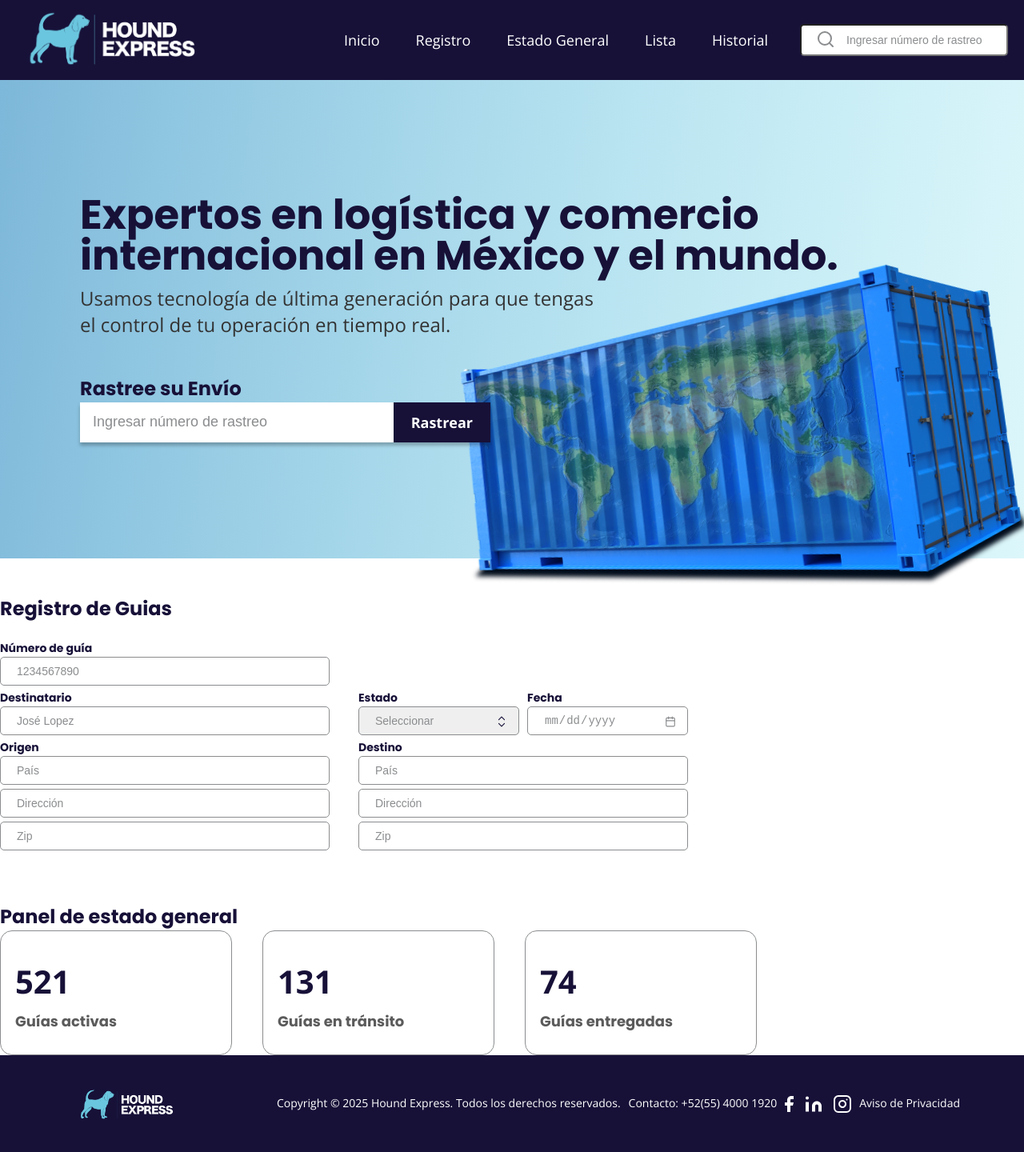
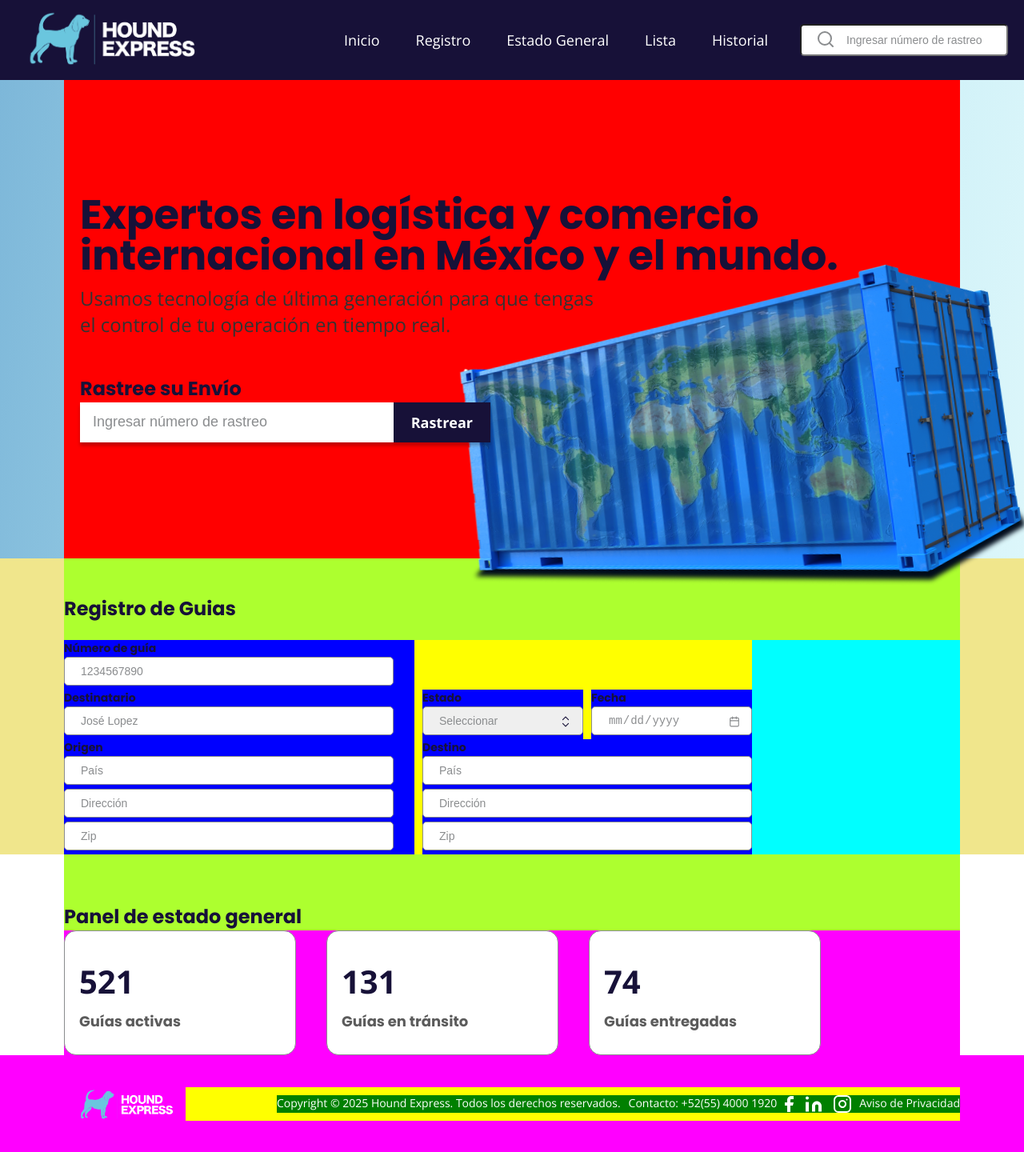
Before and after one commit to ego-mejia/hound-express-react, a React (Vite) app: page / in a window 1280 px wide. Shown: the whole page at 80% size. Built offline with nearby package versions, Linux system fonts and the light colour scheme.

Commit message:
normalized wrapper max-width for banner, register and general sections

```diff
--- a/src/components/Banner/style.ts
+++ b/src/components/Banner/style.ts
@@ -1,8 +1,11 @@
 import styled from "styled-components";
-import { wrapperMixin } from "../../styles/mixins";
+
+// Mixins
+import { wrapperMixin, bgDebug } from "../../styles/mixins";
 
 export const Main = styled.section`
-    background-color: magenta;
+    ${bgDebug('transparent','magenta')};
+
 
     display: flex;
     flex-direction: column;
@@ -22,7 +25,8 @@ export const Main = styled.section`
 
 export const Wrapper = styled.div`
     ${wrapperMixin};
-    /* background-color: red; */
+    ${bgDebug('transparent','red')};
+
     h1{
         max-width: 980px;
         font-weight:800;
--- a/src/components/General/style.ts
+++ b/src/components/General/style.ts
@@ -5,7 +5,7 @@ import { bgDebug } from "../../styles/mixins";
 
 
 export const GeneralSection = styled.section`
-    /* padding: 0 80px; */
+    padding: 0 80px;
 
 `;
 export const GeneralWrapper = styled.div`
--- a/src/components/Register/style.ts
+++ b/src/components/Register/style.ts
@@ -3,7 +3,7 @@ import { bgDebug } from "../../styles/mixins";
 
 export const RegisterSection = styled.section`
     ${bgDebug('transparent','khaki')};
-    /* padding: 0 80px; */
+    padding: 0 80px;
     ;
     `;
 
--- a/src/styles/theme.ts
+++ b/src/styles/theme.ts
@@ -1,6 +1,6 @@
 // src/styles/theme.ts
 export const theme = {
-    debug: false, // 👈 true activa los colores de debug
+    debug: true, // 👈 true activa los colores de debug
 
     // 🎨 Colors
     colors: {
```
